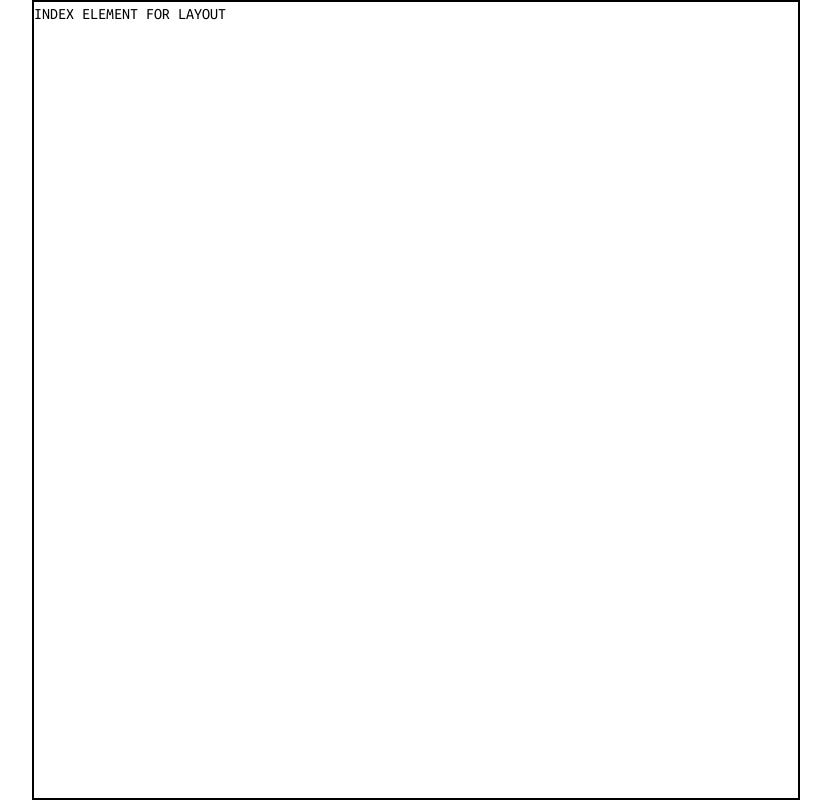
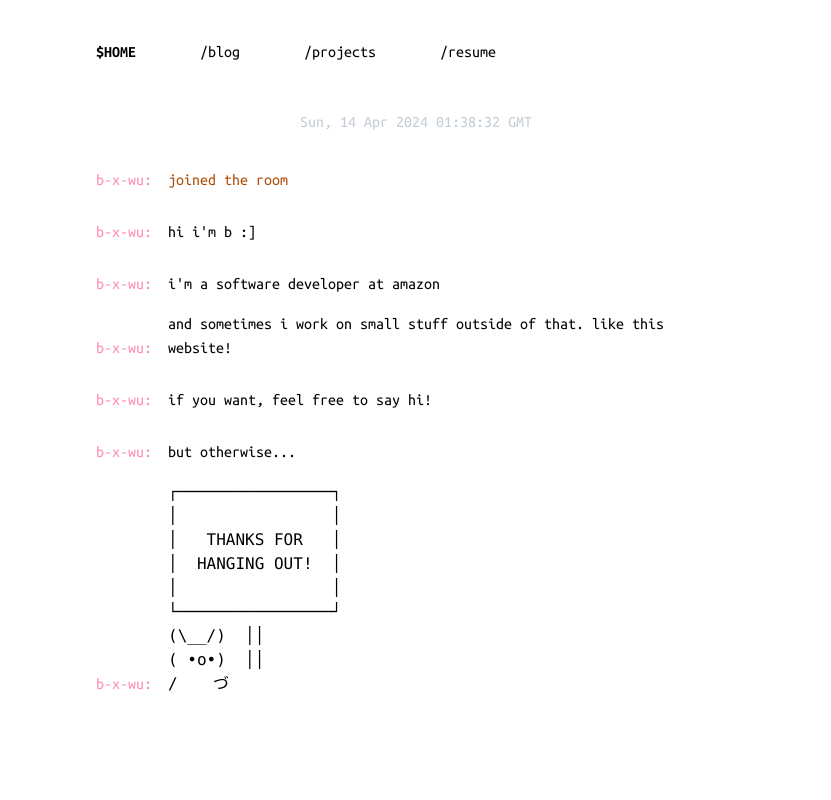
Before and after one commit to b-x-wu/b-x-wu.github.io, a React app: page / in a window 1280 px wide. Shown: the whole page, without its empty margins (224-1055 px from the left). Built offline with nearby package versions, Linux system fonts and the light colour scheme.

Commit message:
feat: add home page and 404 page

```diff
--- a/src/Router.tsx
+++ b/src/Router.tsx
@@ -1,12 +1,15 @@
 import React from 'react';
 import { BrowserRouter, Routes, Route } from 'react-router-dom';
 import Layout from './components/Layout';
+import Error404 from './routes/Error404';
+import Home from './routes/Home';
 
 const Router = (
     <BrowserRouter>
         <Routes>
             <Route element={<Layout />}>
-                <Route index element={<div>INDEX ELEMENT FOR LAYOUT</div>} />
+                <Route index element={<Home />} />
+                <Route path='*' element={<Error404 />} />
             </Route>
         </Routes>
     </BrowserRouter>
--- a/src/components/Header.tsx
+++ b/src/components/Header.tsx
@@ -1,8 +1,14 @@
 import React from 'react';
+import { Link } from 'react-router-dom';
 
 const Header: React.FC = () => {
     return (
-        <></>
+        <div className='flex flex-row space-x-16 py-10'>
+            <Link className='h-fit font-bold' to='/'>$HOME</Link>
+            <Link className='h-fit' to='/blog'>/blog</Link>
+            <Link className='h-fit' to='/projects'>/projects</Link>
+            <Link className='h-fit' to='/resume'>/resume</Link>
+        </div>
     );
 };
 
--- a/src/components/Layout.tsx
+++ b/src/components/Layout.tsx
@@ -5,7 +5,7 @@ import { Outlet } from 'react-router-dom';
 const Layout: React.FC = () => {
     return (
         <div className='flex items-center justify-center'>
-            <div className='h-screen w-192 border-2 border-solid border-black'>
+            <div className='mx-12 h-screen w-160'>
                 <Header />
                 <Outlet />
             </div>
--- /dev/null
+++ b/src/components/home/Chatbox.tsx
@@ -0,0 +1,20 @@
+import React from 'react';
+
+export interface ChatboxProps {
+    username?: string;
+    content: string | React.JSX.Element | React.JSX.Element[];
+}
+
+const Chatbox: React.FC<ChatboxProps> = ({
+    username = 'b-x-wu',
+    content,
+}: ChatboxProps) => {
+    return (
+        <div className='flex min-h-9 w-full flex-row items-end space-x-4'>
+            <div className='text-primary'>{`${username}:`}</div>
+            <div>{content}</div>
+        </div>
+    );
+};
+
+export default Chatbox;
--- /dev/null
+++ b/src/hooks.ts
@@ -0,0 +1,15 @@
+import { useEffect } from 'react';
+
+/**
+ * React hook for setting page title.
+ * @param title the title to set the page to
+ */
+export const useTitle = (title: string) => {
+    useEffect(() => {
+        const currentTitle = document.title;
+        document.title = title;
+        return () => {
+            document.title = currentTitle;
+        };
+    }, [ title ]);
+};
--- /dev/null
+++ b/src/routes/Error404.tsx
@@ -0,0 +1,36 @@
+import React, { useMemo } from 'react';
+import { useTitle } from '../hooks';
+import Chatbox from '../components/home/Chatbox';
+import { Link, useLocation } from 'react-router-dom';
+
+const Error404: React.FC = () => {
+    useTitle('b-x-wu | Page Not Found');
+
+    const dateString = useMemo(() => {
+        return (new Date()).toUTCString();
+    }, []);
+
+    const pathname = useLocation().pathname;
+
+    return (
+        <div className='flex flex-col space-y-4'>
+            <div className='flex h-9 w-full items-center justify-center'>
+                <div className='text-disabled'>{dateString}</div>
+            </div>
+            <Chatbox content={<span className='text-secondary'>joined the room</span>} />
+            <Chatbox content={`sorry!! i don't think "${pathname}" exists yet...`} />
+            <Chatbox content={(
+                <span>
+                    <span>if you think something should be here, lmk on </span>
+                    <Link
+                        to='https://github.com/b-x-wu/b-x-wu.github.io/issues/new'
+                        className='text-enabled hover:underline hover:underline-offset-2'
+                    >github</Link>
+                    <span>!</span>
+                </span>
+            )} />
+        </div>
+    );
+};
+
+export default Error404;
--- /dev/null
+++ b/src/routes/Home.tsx
@@ -0,0 +1,44 @@
+import React, { useMemo } from 'react';
+import { useTitle } from '../hooks';
+import Chatbox from '../components/home/Chatbox';
+
+/* eslint-disable no-irregular-whitespace -- eslint does not like the bunny */
+const BUNNY_SIGN_ELEMENT: React.JSX.Element = (
+    <pre>
+┌────────────────┐<br />
+│                │<br />
+│   THANKS FOR   │<br />
+│  HANGING OUT!  │<br />
+│                │<br />
+└────────────────┘<br />
+(\__/)  ││<br />
+( •o•)  ││<br />
+/ 　 づ<br />
+    </pre>
+);
+/* eslint-enable no-irregular-whitespace */
+
+const Home: React.FC = () => {
+    useTitle('b-x-wu');
+
+    const dateString = useMemo(() => {
+        return (new Date()).toUTCString();
+    }, []);
+
+    return (
+        <div className='flex flex-col space-y-4'>
+            <div className='flex h-9 w-full items-center justify-center'>
+                <div className='text-disabled'>{dateString}</div>
+            </div>
+            <Chatbox content={<span className='text-secondary'>joined the room</span>} />
+            <Chatbox content={'hi i\'m b :]'} />
+            <Chatbox content={'i\'m a software developer at amazon'} />
+            <Chatbox content='and sometimes i work on small stuff outside of that. like this website!' />
+            <Chatbox content='if you want, feel free to say hi!' />
+            <Chatbox content='but otherwise...' />
+            <Chatbox content={BUNNY_SIGN_ELEMENT} />
+        </div>
+    );
+};
+
+export default Home;
--- a/src/routes/types.ts
+++ /dev/null
@@ -1,3 +0,0 @@
-export interface RouteElementProps {
-    title?: string
-}
--- a/tailwind.config.js
+++ b/tailwind.config.js
@@ -7,6 +7,12 @@ export default {
                 '160': '40rem',
                 '192': '48rem',
             },
+            colors: {
+                'primary': '#FF8DB0',
+                'secondary': '#AF4D07',
+                'enabled': '#50C4D9',
+                'disabled': '#C2CCD6',
+            },
         },
     },
     variants: {
```
